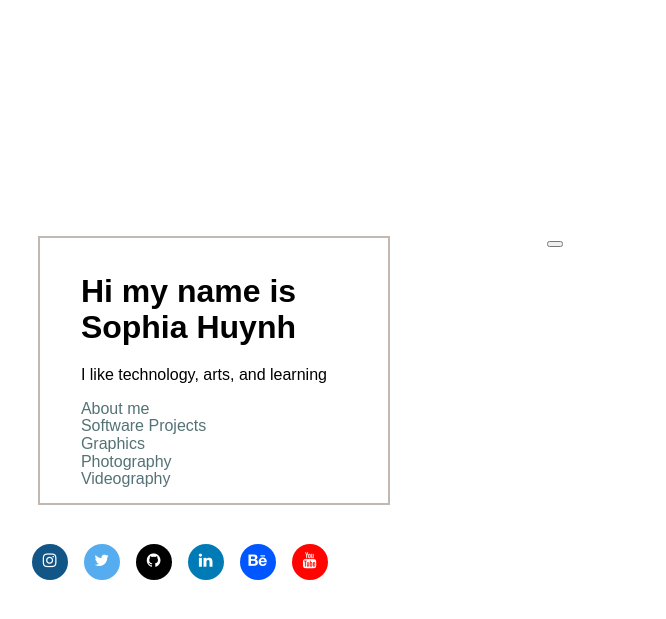
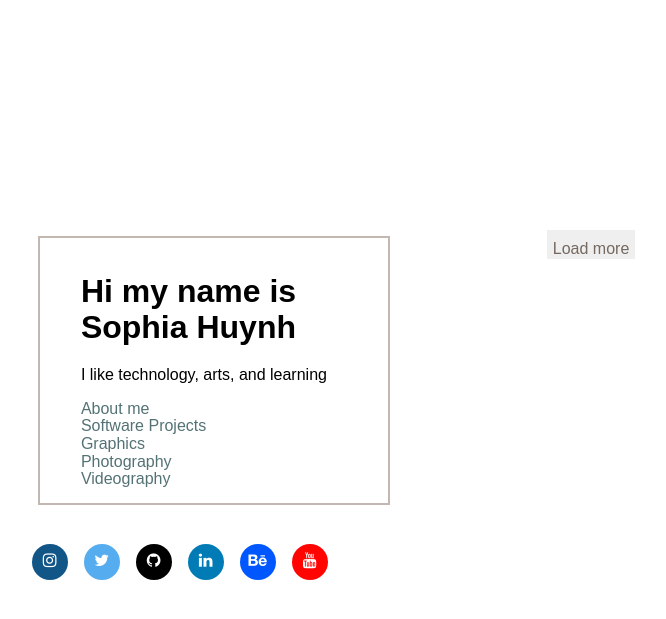
Before and after one commit to sph-huynh/sph-huynh.github.io, a Jekyll site: the page built from photos.html, in a window 1280 px wide. Shown: the top 619 px of the page, without its empty margins (42-708 px from the left). Built offline with Jekyll 4.4.1, drawn with Linux system fonts in a browser that asks for light colours; some web fonts are replaced; a script that is not in the unit is left out.

Commit message:
Fixed the load button

```diff
--- a/css/style.css
+++ b/css/style.css
@@ -209,6 +209,22 @@ a.main-menu:active {
 .no-gaps > a > img {
     width: 100%;
 
+}
+
+.load-more {
+    border: none;
+    color: #756960;
+    text-align: center;
+    font-size: 1em;
+    padding-top: 10px;
+}
+
+.load-more:hover {
+    color: #FFC193;
+}
+
+.load-more:focus {
+    outline: 0;
 }
 
 
--- a/photos.html
+++ b/photos.html
@@ -12,6 +12,6 @@ title: Photography
 
 <div class="right-side-body-text">
     <div id="instafeed" class="no-gaps"></div>
-    <button id="load-more" class="load-more"></button>
+    <button id="load-more" class="load-more">Load more</button>
 </div>
 </body>
```
